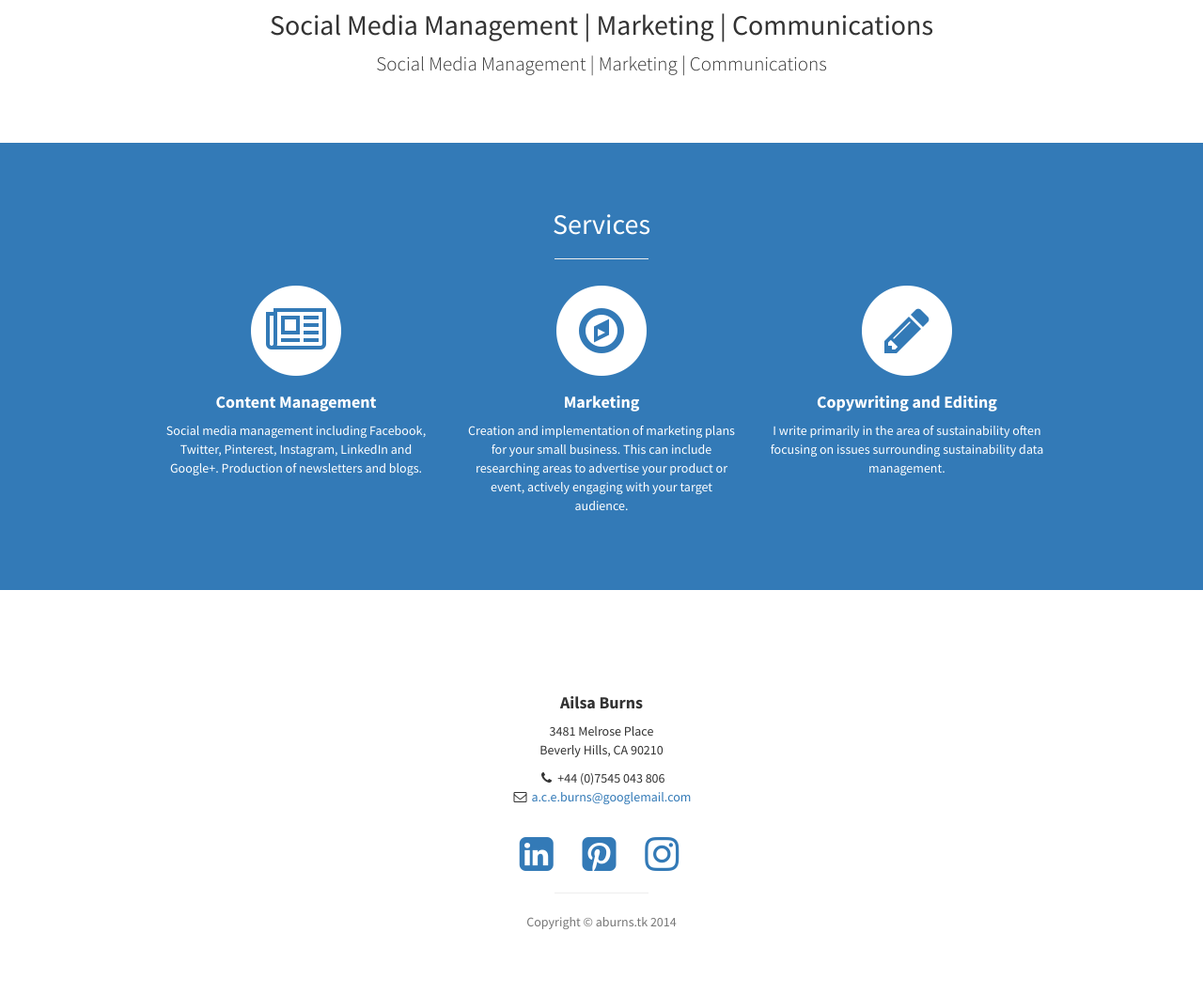
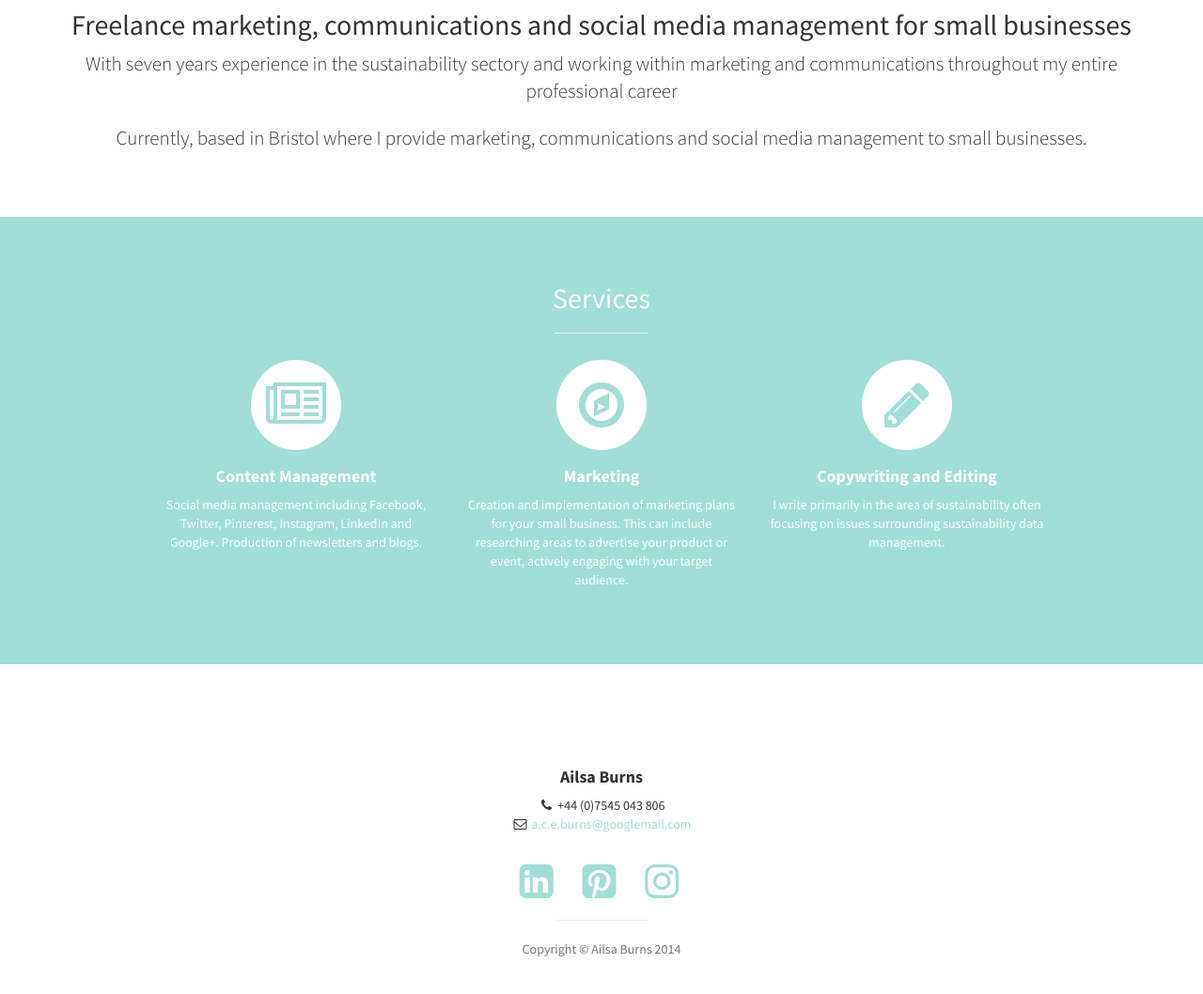
Before and after one commit to andrewjgb/frostedfeather.com, a website: page app/index.html in a window 1280 px wide. Shown: the part 860-1918 px from the top of the page at 94% size. Drawn offline with nearby package versions, Linux system fonts and the light colour scheme; files that its build step writes are made by us from their sources; a web font is replaced by a local one.

Commit message:
Style and content
Update of style to include desired highlight colour and update to copy
content

```diff
--- a/app/index.html
+++ b/app/index.html
@@ -81,10 +81,11 @@
         <div class="container">
             <div class="row text-center">
                 <div class="col-lg-12 text-center">
-                    <h2>Social Media Management | Marketing | Communications </h2>
-                    <p class="lead">Social Media Management | Marketing | Communications</p>
-					<!-- <p class="text-left">With seven years experience in the sustainability sectory and working within marketing and communications throughout my entire professional career </p>
-					<p class="text-left">Currently, I am based in Bristol where I provide marketing, communications and social media management to small businesses. </p> -->
+                    <!-- <h2>Social Media Management | Marketing | Communications </h2> -->
+                    <h2>Freelance marketing, communications and social media management for small businesses</h2>
+                    <!-- <p class="lead">Social Media Management | Marketing | Communications</p> -->
+					<p class="lead">With seven years experience in the sustainability sectory and working within marketing and communications throughout my entire professional career </p>
+					<p class="lead">Currently, based in Bristol where I provide marketing, communications and social media management to small businesses. </p>
                 </div>
             </div>
             <!-- /.row -->
@@ -101,7 +102,7 @@
                     <h2>Services</h2>
                     <hr class="small">
                     <div class="row">
-                        <div class="col-md-4 col-sm-6">
+                        <div class="col-md-4 col-sm-4">
                             <div class="service-item">
                                 <span class="fa-stack fa-4x">
                                 <i class="fa fa-circle fa-stack-2x"></i>
@@ -113,7 +114,7 @@
                                 <p>Social media management including Facebook, Twitter, Pinterest, Instagram, LinkedIn and Google+. Production of newsletters and blogs.</p>
                             </div>
                         </div>
-                        <div class="col-md-4 col-sm-6">
+                        <div class="col-md-4 col-sm-4">
                             <div class="service-item">
                                 <span class="fa-stack fa-4x">
                                 <i class="fa fa-circle fa-stack-2x"></i>
@@ -125,7 +126,7 @@
                                 <p>Creation and implementation of marketing plans for your small business. This can include researching areas to advertise your product or event, actively engaging with your target audience.</p>
                             </div>
                         </div>
-                        <div class="col-md-4 col-sm-6">
+                        <div class="col-md-4 col-sm-4">
                             <div class="service-item">
                                 <span class="fa-stack fa-4x">
                                 <i class="fa fa-circle fa-stack-2x"></i>
@@ -155,7 +156,7 @@
                 <div class="col-lg-10 col-lg-offset-1 text-center">
                     <h4><strong>Ailsa Burns</strong>
                     </h4>
-                    <p>3481 Melrose Place<br>Beverly Hills, CA 90210</p>
+                    <!-- <p>3481 Melrose Place<br>Beverly Hills, CA 90210</p> -->
                     <ul class="list-unstyled">
                         <li><i class="fa fa-phone fa-fw"></i> +44 (0)7545 043 806 </li>
                         <li><i class="fa fa-envelope-o fa-fw"></i>  <a href="mailto:ailsa.c.e.burns@googlemail.com">a.c.e.burns@googlemail.com</a>
@@ -174,7 +175,7 @@
                         </li>
                     </ul>
                     <hr class="small">
-                    <p class="text-muted">Copyright &copy; aburns.tk 2014</p>
+                    <p class="text-muted">Copyright &copy; Ailsa Burns 2014</p>
                 </div>
             </div>
         </div>
--- a/app/styles/stylish-portfolio.css
+++ b/app/styles/stylish-portfolio.css
@@ -43,11 +43,15 @@ body {
     font-weight: 400;
 }
 
+a	{
+	color: #a0ded6;
+}
+
 /* Custom Button Styles */
 
 .btn-dark {
     border-radius: 0;
-    color: #fff;
+    color: #a0ded6;
     background-color: rgba(0,0,0,0.4);
 }
 
@@ -191,10 +195,15 @@ hr.small {
 
 .services {
     padding: 50px 0;
+	background: #a0ded6;
 }
 
 .service-item {
     margin-bottom: 30px;
+}
+
+.text-primary {
+	color: #a0ded6;
 }
 
 /* Callout */
```
